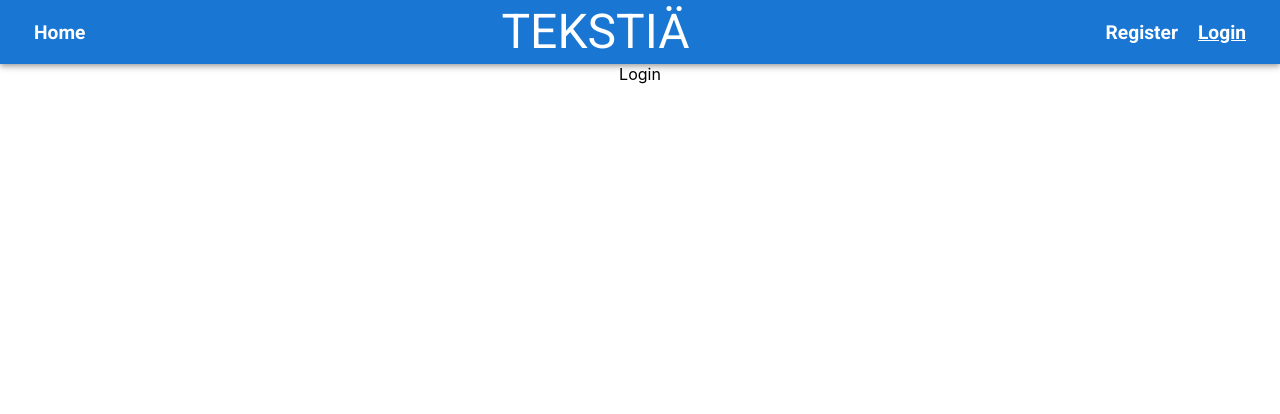
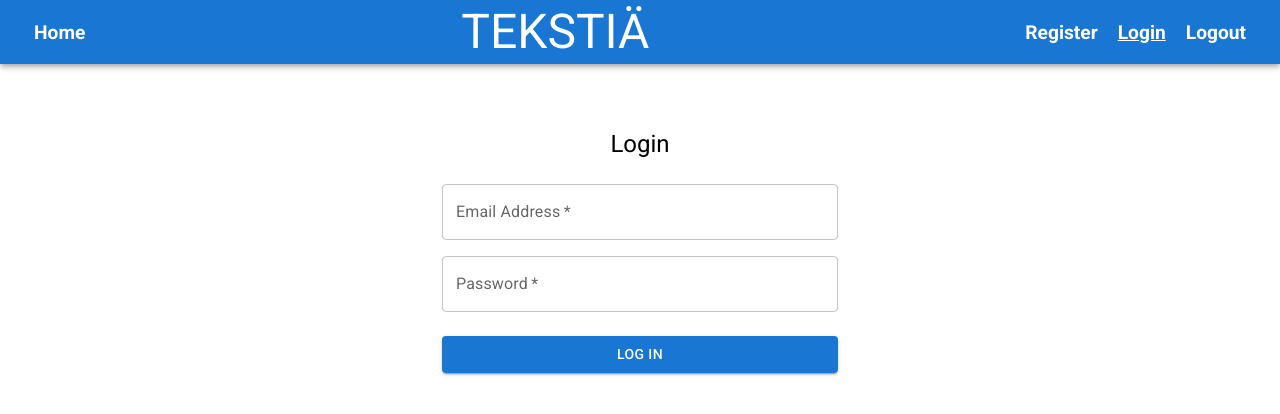
Before and after one commit to AkseliA/WebApplications-project, a React (Create React App) app in the folder client/: page /login in a window 1280 px wide. Shown: the top 414 px of the page. Built offline with nearby package versions, Linux system fonts and the light colour scheme.

Commit message:
Client side login and register

```diff
--- /dev/null
+++ b/client/src/auth/authUtils.js
@@ -0,0 +1,17 @@
+module.exports.setLocalStorage = function (token) {
+	localStorage.setItem("JWT", token);
+};
+
+module.exports.logOut = function () {
+	localStorage.clear();
+};
+
+//Function checks if jwt token exists
+module.exports.isLoggedIn = function () {
+	let token = localStorage.getItem("JWT");
+	if (token) {
+		return true;
+	} else {
+		return false;
+	}
+};
--- a/client/src/components/Header.js
+++ b/client/src/components/Header.js
@@ -1,16 +1,17 @@
-import React from "react";
+import React, { useState } from "react";
 import AppBar from "@mui/material/AppBar";
 import Box from "@mui/material/Box";
 import Toolbar from "@mui/material/Toolbar";
 import { NavLink } from "react-router-dom";
 import { Typography } from "@mui/material";
+import authUtils from "../auth/authUtils";
 
 const Header = () => {
 	return (
 		<Box sx={{ flexGrow: 1 }}>
 			<AppBar position="static">
 				<Toolbar>
-					<NavLink to="/" activeClassName="current">
+					<NavLink to="/" activeClassName="active">
 						Home
 					</NavLink>
 
@@ -21,12 +22,16 @@ const Header = () => {
 					>
 						TEKSTIÄ
 					</Typography>
-					<NavLink to="/register" activeClassName="current">
+
+					<NavLink to="/register" activeClassName="active">
 						Register
 					</NavLink>
+					<NavLink to="/login" activeClassName="active">
+						Login
+					</NavLink>
 
-					<NavLink to="/login" activeClassName="current">
-						Login
+					<NavLink to="/" onClick={authUtils.logOut}>
+						Logout
 					</NavLink>
 				</Toolbar>
 			</AppBar>
--- a/client/src/components/Login.js
+++ b/client/src/components/Login.js
@@ -1,7 +1,97 @@
-import React from "react";
+import React, { useState } from "react";
+import { useNavigate } from "react-router";
+import {
+	Button,
+	TextField,
+	Grid,
+	Box,
+	Typography,
+	Container,
+} from "@mui/material";
+import authUtils from "../auth/authUtils";
+//TODO: FORM VALIDATION!
+const Login = () => {
+	const navigate = useNavigate();
+	const [email, setEmail] = useState("");
+	const [password, setPassword] = useState("");
 
-const Login = () => {
-	return <div>Login</div>;
+	//Submit login and after succesful login stores jwt to localstorage
+	const submitLogin = (e) => {
+		e.preventDefault();
+
+		const user = {
+			email: email,
+			password: password,
+		};
+		//POST request to "/api/user/login"
+		fetch("/api/user/login", {
+			method: "POST",
+			headers: { "Content-Type": "application/json" },
+			body: JSON.stringify(user),
+			mode: "cors",
+		})
+			.then((response) => response.json())
+			.then((data) => {
+				//Successful registration: setStates, save JWT and redirect
+				if (data.success === true) {
+					setEmail("");
+					setPassword("");
+					authUtils.setLocalStorage(data.token);
+					authUtils.isLoggedIn();
+					navigate("/");
+				}
+			});
+	};
+
+	return (
+		<Container component="main" maxWidth="xs">
+			<Box
+				sx={{
+					marginTop: 8,
+					display: "flex",
+					flexDirection: "column",
+					alignItems: "center",
+				}}
+			>
+				<Typography variant="h5">Login</Typography>
+				<Box component="form" sx={{ mt: 3 }} onSubmit={submitLogin}>
+					<Grid container spacing={2}>
+						<Grid item xs={12}>
+							<TextField
+								required
+								fullWidth
+								id="email"
+								label="Email Address"
+								name="email"
+								value={email}
+								onChange={(e) => setEmail(e.target.value)}
+							/>
+						</Grid>
+						<Grid item xs={12}>
+							<TextField
+								required
+								fullWidth
+								name="password"
+								label="Password"
+								type="password"
+								id="password"
+								value={password}
+								onChange={(e) => setPassword(e.target.value)}
+							/>
+						</Grid>
+					</Grid>
+					<Button
+						type="submit"
+						fullWidth
+						variant="contained"
+						sx={{ mt: 3, mb: 2 }}
+					>
+						Log in
+					</Button>
+				</Box>
+			</Box>
+		</Container>
+	);
 };
 
 export default Login;
--- a/client/src/components/Register.js
+++ b/client/src/components/Register.js
@@ -1,4 +1,5 @@
-import React from "react";
+import React, { useState } from "react";
+import { useNavigate } from "react-router";
 
 import {
 	Button,
@@ -9,7 +10,40 @@ import {
 	Container,
 } from "@mui/material";
 
+//TODO: FORM VALIDATION!
 const Register = () => {
+	const navigate = useNavigate();
+	const [username, setUsername] = useState("");
+	const [email, setEmail] = useState("");
+	const [password, setPassword] = useState("");
+
+	const submitRegister = (e) => {
+		e.preventDefault();
+
+		const newUser = {
+			email: email,
+			password: password,
+			username: username,
+		};
+		//Post request to backend "/api/user/register"
+		fetch("/api/user/register", {
+			method: "POST",
+			headers: { "Content-Type": "application/json" },
+			body: JSON.stringify(newUser),
+			mode: "cors",
+		})
+			.then((response) => response.json())
+			.then((data) => {
+				//Successful registration -> redirect and set states to ""
+				if (data.success === true) {
+					setUsername("");
+					setEmail("");
+					setPassword("");
+					navigate("/login");
+				}
+			});
+	};
+
 	return (
 		<Container component="main" maxWidth="xs">
 			<Box
@@ -21,16 +55,18 @@ const Register = () => {
 				}}
 			>
 				<Typography variant="h5">Register</Typography>
-				<Box component="form" sx={{ mt: 3 }}>
+				<Box component="form" sx={{ mt: 3 }} onSubmit={submitRegister}>
 					<Grid container spacing={2}>
 						<Grid item xs={12}>
 							<TextField
-								name="userName"
+								name="username"
 								required
 								fullWidth
-								id="userName"
+								id="username"
 								label="Username"
 								autoFocus
+								value={username}
+								onChange={(e) => setUsername(e.target.value)}
 							/>
 						</Grid>
 						<Grid item xs={12}>
@@ -40,6 +76,8 @@ const Register = () => {
 								id="email"
 								label="Email Address"
 								name="email"
+								value={email}
+								onChange={(e) => setEmail(e.target.value)}
 							/>
 						</Grid>
 						<Grid item xs={12}>
@@ -50,7 +88,8 @@ const Register = () => {
 								label="Password"
 								type="password"
 								id="password"
-								autoComplete="new-password"
+								value={password}
+								onChange={(e) => setPassword(e.target.value)}
 							/>
 						</Grid>
 					</Grid>
```
Also changed, not shown: client/src/auth/formValidate.js (added).
